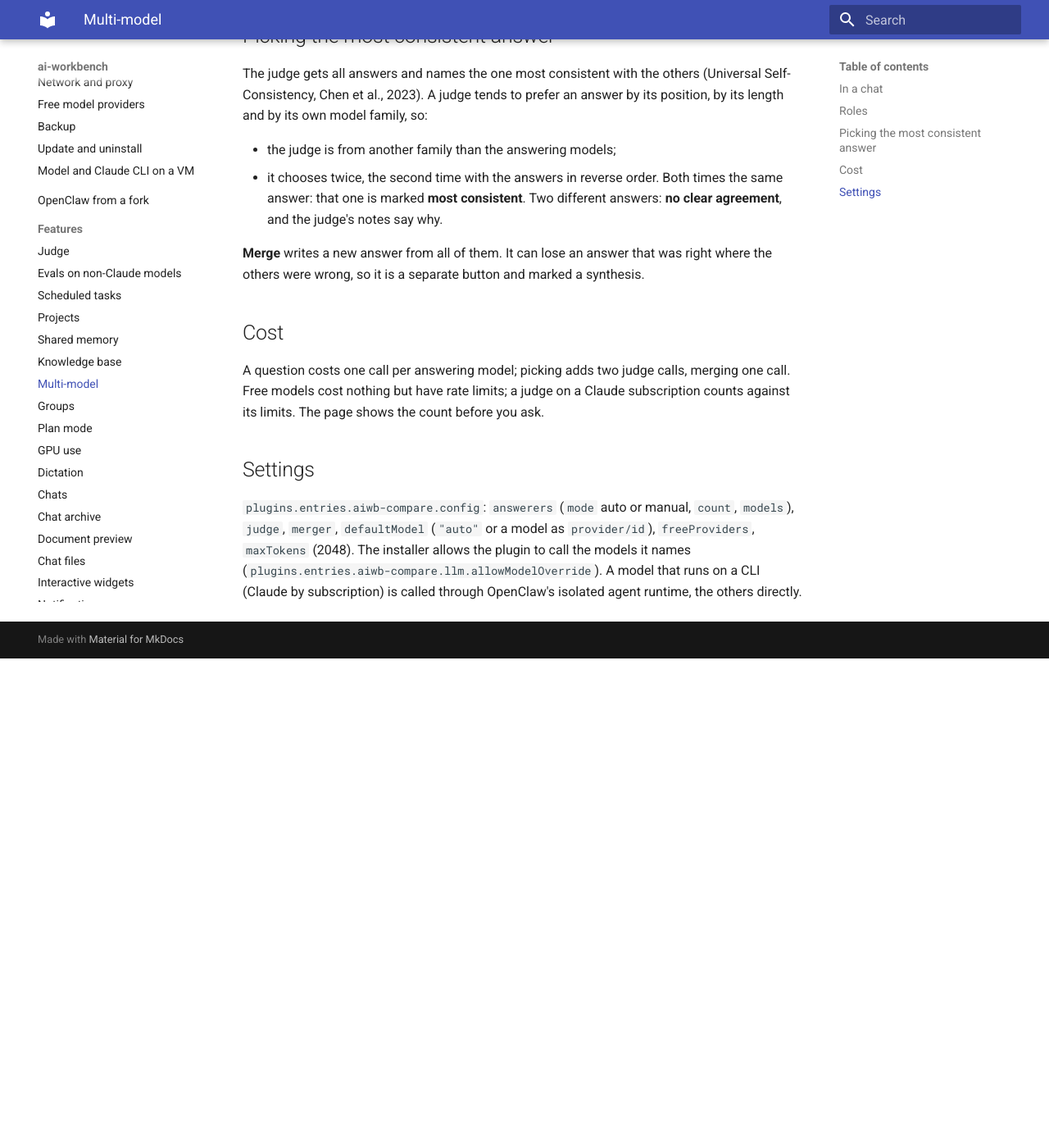
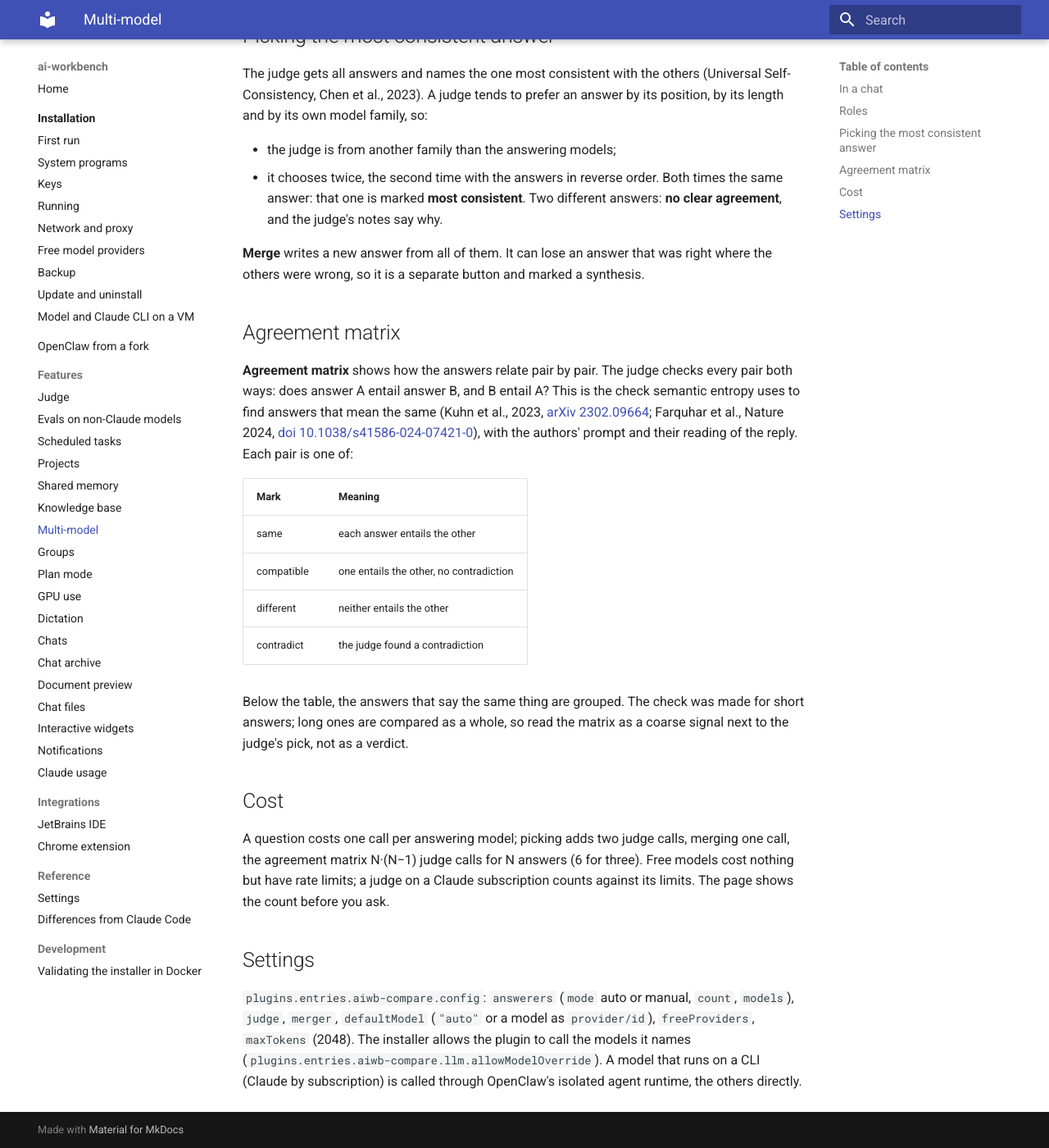
Before and after one commit to SingularBunny/ai-workbench, an MkDocs documentation site: the page built from docs/features/multi-model.md, in a window 1280 px wide and 1400 px high, scrolled down 1476 px. Shown: the whole window at 82% size. Built offline with MkDocs 1.6.1 and Material for MkDocs 9.7.7, drawn with Linux system fonts in a browser that asks for light colours; before the commit the page ends 2279 px from its top, so only the background shows below that.

Commit message:
Multi-model: agreement matrix

```diff
--- a/docs/features/multi-model.md
+++ b/docs/features/multi-model.md
@@ -50,9 +50,28 @@ al., 2023). A judge tends to prefer an answer by its position, by its length and
 **Merge** writes a new answer from all of them. It can lose an answer that was right where the others were wrong,
 so it is a separate button and marked a synthesis.
 
+## Agreement matrix
+
+**Agreement matrix** shows how the answers relate pair by pair. The judge checks every pair both ways: does answer
+A entail answer B, and B entail A? This is the check semantic entropy uses to find answers that mean the same
+(Kuhn et al., 2023, [arXiv 2302.09664](https://arxiv.org/abs/2302.09664); Farquhar et al., Nature 2024,
+[doi 10.1038/s41586-024-07421-0](https://doi.org/10.1038/s41586-024-07421-0)), with the authors' prompt and
+their reading of the reply. Each pair is one of:
+
+| Mark | Meaning |
+|---|---|
+| same | each answer entails the other |
+| compatible | one entails the other, no contradiction |
+| different | neither entails the other |
+| contradict | the judge found a contradiction |
+
+Below the table, the answers that say the same thing are grouped. The check was made for short answers; long ones
+are compared as a whole, so read the matrix as a coarse signal next to the judge's pick, not as a verdict.
+
 ## Cost
 
-A question costs one call per answering model; picking adds two judge calls, merging one call. Free models cost
+A question costs one call per answering model; picking adds two judge calls, merging one call, the agreement
+matrix N·(N−1) judge calls for N answers (6 for three). Free models cost
 nothing but have rate limits; a judge on a Claude subscription counts against its limits. The page shows the
 count before you ask.
 
```
